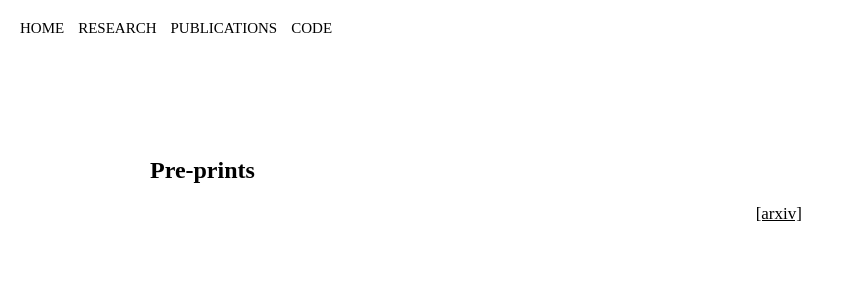
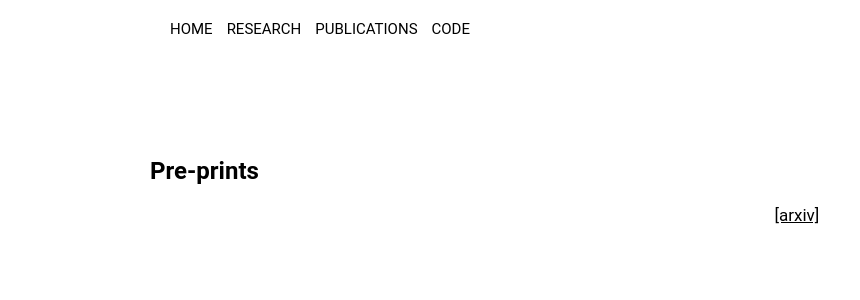
Before and after one commit to mckimb/mckimb.github.io, a Jekyll site: the page built from papers/index.html, in a window 1280 px wide. Shown: the top 300 px of the page, without its empty margins (0-860 px from the left). Built offline with Jekyll 4.4.1, drawn with Linux system fonts in a browser that asks for light colours.

Commit message:
Update main.css

```diff
--- a/css/main.css
+++ b/css/main.css
@@ -1,7 +1,7 @@
 body {
     margin-left: 150px;
     margin-right: 150px;
-    font-family: "Bitstream Charter";
+    font-family: "Roboto";
     background-color: white;
 }
 
@@ -91,7 +91,7 @@ nav ul li, footer ul li {
     overflow: hidden;
     list-style:none;
     top: 0;
-    left: 0;
+    left: 150px;
     right: 0;
     text-align:left;
 }
```
